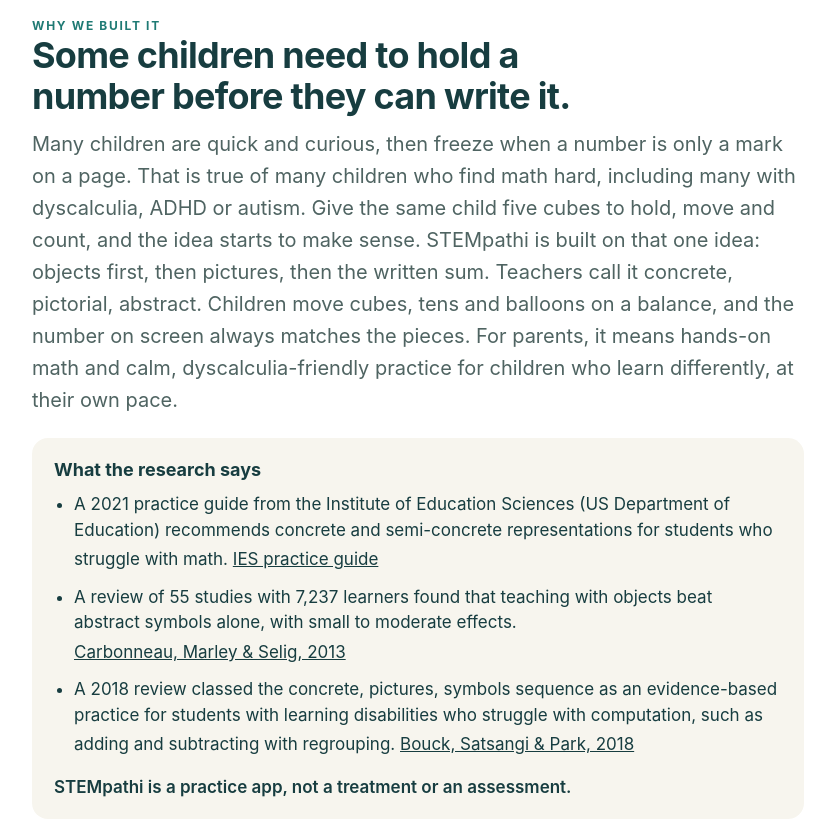
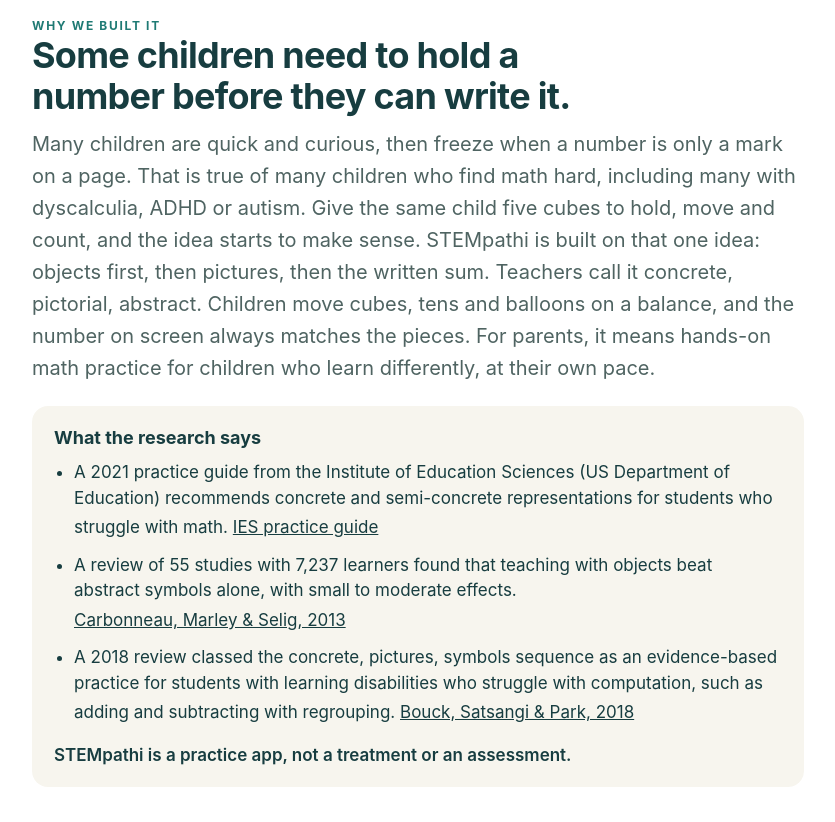
Before and after one commit to a2s8/stempathi-web, a plain HTML site: page index.html in a window 1280 px wide. Shown: the part 1000-1822 px from the top of the page, without its empty margins (222-1057 px from the left). Drawn offline with Linux system fonts and the light colour scheme.

Commit message:
Story: drop the dyscalculia-friendly wording (PM claim call)
Co-Authored-By: Claude Opus 5.5 <noreply@anthropic.com>

```diff
--- a/index.html
+++ b/index.html
@@ -26,7 +26,7 @@
 </div><figure class="hero-preview"><div class="phone phone-main"><img src="/img/rel/06-algebra-balance.webp" width="540" height="1017" alt="The balance in STEMpathi: an x box and three +1 cubes on one pan, eight +1 cubes on the other. Avi says: Watch the balance. Do the same on both pans." fetchpriority="high"></div><div class="phone phone-back" aria-hidden="true"><img src="/img/rel/03-k-lesson-avi.webp" width="540" height="1018" alt="" loading="lazy"></div><figcaption>Version 1.0 on Google Play</figcaption></figure></div></div>
 
 <section id="story"><div class="wrap story"><div class="eyebrow">Why we built it</div><h2>Some children need to hold a number before they can write it.</h2>
-<p class="lead">Many children are quick and curious, then freeze when a number is only a mark on a page. That is true of many children who find math hard, including many with dyscalculia, ADHD or autism. Give the same child five cubes to hold, move and count, and the idea starts to make sense. STEMpathi is built on that one idea: objects first, then pictures, then the written sum. Teachers call it concrete, pictorial, abstract. Children move cubes, tens and balloons on a balance, and the number on screen always matches the pieces. For parents, it means hands-on math and calm, dyscalculia-friendly practice for children who learn differently, at their own pace.</p>
+<p class="lead">Many children are quick and curious, then freeze when a number is only a mark on a page. That is true of many children who find math hard, including many with dyscalculia, ADHD or autism. Give the same child five cubes to hold, move and count, and the idea starts to make sense. STEMpathi is built on that one idea: objects first, then pictures, then the written sum. Teachers call it concrete, pictorial, abstract. Children move cubes, tens and balloons on a balance, and the number on screen always matches the pieces. For parents, it means hands-on math practice for children who learn differently, at their own pace.</p>
 <div class="research"><h3>What the research says</h3><ul>
 <li>A 2021 practice guide from the Institute of Education Sciences (US Department of Education) recommends concrete and semi-concrete representations for students who struggle with math. <a href="https://ies.ed.gov/ncee/wwc/practiceguide/26" rel="noopener">IES practice guide</a></li>
 <li>A review of 55 studies with 7,237 learners found that teaching with objects beat abstract symbols alone, with small to moderate effects. <a href="https://doi.org/10.1037/a0031084" rel="noopener">Carbonneau, Marley &amp; Selig, 2013</a></li>
```
